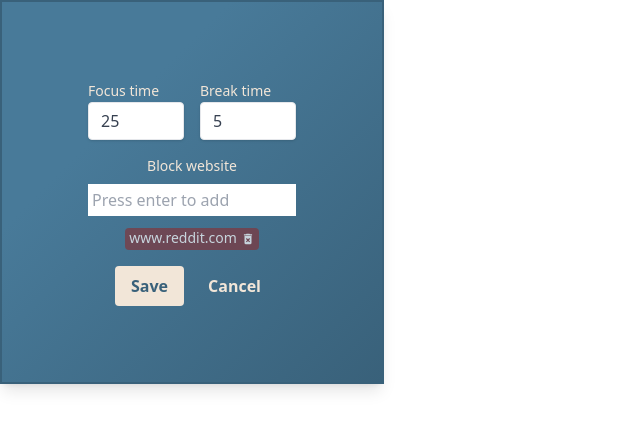
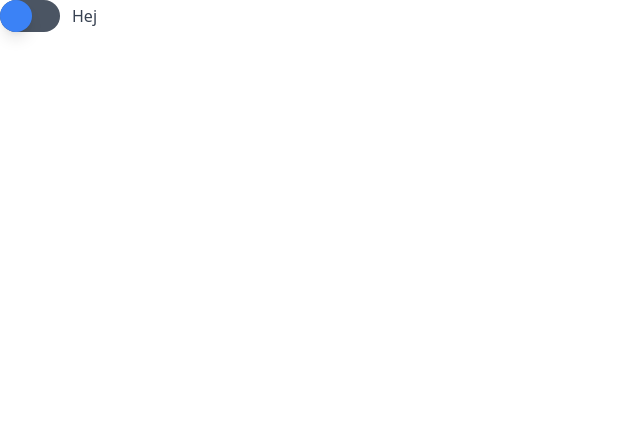
Before and after one commit to Pat-Riz/pomodoroBlocker, a React (Vite) app: page / in a window 1280 px wide. Both pictures are taken after a click on the button 351 px from the left and 33 px from the top of the page. Shown: the top 430 px of the page, without its empty margins (0-640 px from the left). Built offline with nearby package versions, Linux system fonts and the light colour scheme.

Commit message:
Start of refactoring Settings UI.

```diff
--- a/src/App.tsx
+++ b/src/App.tsx
@@ -130,6 +130,7 @@ function App() {
           breakTime={breakTime}
           saveChanges={saveChanges}
           blockedSites={blockedSites}
+          isFocusTime={isFocusTime}
         />
       ) : (
         <Timer
--- a/src/components/Container.tsx
+++ b/src/components/Container.tsx
@@ -12,7 +12,7 @@ const Container = ({ children, isFocusTime = true }: Props) => {
   const borderColor = isFocusTime ? "border-focus-dark" : "border-break-dark";
   return (
     <div
-      className={`w-96 h-96 max-w-md p-24 flex flex-col items-center justify-center text-primary relative shadow-lg ${bgColor}
+      className={`w-96 h-96 text-primary overflow-auto relative shadow-lg ${bgColor}
       border-2 ${borderColor}`}
     >
       {children}
--- a/src/components/Label.tsx
+++ b/src/components/Label.tsx
@@ -6,7 +6,7 @@ interface Props extends LabelHTMLAttributes<HTMLLabelElement> {
 
 const Label = ({ label, ...rest }: Props) => {
   return (
-    <label className='text-primary text-sm  mb-2' {...rest}>
+    <label className='text-primary text-sm  mb-1' {...rest}>
       {label}
     </label>
   );
--- a/src/components/NumberInput.tsx
+++ b/src/components/NumberInput.tsx
@@ -11,7 +11,7 @@ interface Props {
 
 const NumberInput = ({ value, error, name, label, handleChange }: Props) => {
   return (
-    <div className='w-full max-w-xs mx-auto'>
+    <div className='w-full max-w-xs mx-auto flex flex-col'>
       <Label htmlFor={name} label={label} />
       <input
         className='shadow appearance-none border rounded w-24 py-2 px-3 text-gray-700 leading-tight focus:outline-none focus:shadow-outline'
--- a/src/components/Settings.tsx
+++ b/src/components/Settings.tsx
@@ -4,11 +4,13 @@ import Label from "./Label";
 import NumberInput from "./NumberInput";
 import ErrorText from "./ErrorText";
 import Container from "./Container";
+import Toggle from "./Toggle";
 interface Props {
   toggleSettings(event: React.MouseEvent<HTMLButtonElement>): void;
   focusTime: number;
   breakTime: number;
   blockedSites: string[];
+  isFocusTime: boolean;
   saveChanges(
     focusTime: number,
     breakTime: number,
@@ -40,6 +42,7 @@ const Settings = ({
   focusTime,
   breakTime,
   blockedSites,
+  isFocusTime,
   saveChanges,
 }: Props) => {
   const [focusTimeState, setFocusTimeState] = useState(focusTime);
@@ -113,7 +116,18 @@ const Settings = ({
   };
 
   return (
-    <Container>
+    <Toggle
+      label={"Hej"}
+      defaultChecked={false}
+      onChange={function (isChecked: boolean): void {
+        throw new Error("Function not implemented.");
+      }}
+    />
+  );
+
+  return (
+    <Container isFocusTime={isFocusTime}>
+      <div className='m-4 h-full flex flex-col items-start '>
         <div className='flex gap-4 mb-4'>
           <NumberInput
             value={focusTimeState}
@@ -146,7 +160,7 @@ const Settings = ({
           handleTagDelete={handleTagDelete}
         />
         {/* </div> */}
-      <div className='flex gap-4 mt-2'>
+        <div className='self-center justify-end flex gap-4 mt-2'>
           <button
             className='bg-primary hover:bg-primary-dark text-focus-dark font-bold py-2 px-4 rounded'
             onClick={() => validateAndSave()}
@@ -160,6 +174,7 @@ const Settings = ({
             Cancel
           </button>
         </div>
+      </div>
     </Container>
   );
 };
--- a/src/components/Timer.tsx
+++ b/src/components/Timer.tsx
@@ -25,6 +25,7 @@ const Timer = ({
   return (
     <>
       <Container isFocusTime={isFocusTime}>
+        <div className='h-full flex flex-col items-center justify-center'>
           <div
             className={`text-primary ${
               isFocusTime ? "bg-focus" : "bg-break"
@@ -54,6 +55,7 @@ const Timer = ({
               </button>
             </div>
           </div>
+        </div>
       </Container>
     </>
   );
--- /dev/null
+++ b/src/components/Toggle.tsx
@@ -0,0 +1,46 @@
+import React, { useState } from "react";
+
+interface ToggleProps {
+  label: string;
+  defaultChecked: boolean;
+  onChange: (isChecked: boolean) => void;
+}
+
+const Toggle = ({ label, defaultChecked, onChange }: ToggleProps) => {
+  const [isChecked, setIsChecked] = useState<boolean>(defaultChecked);
+
+  const toggle = () => {
+    const newValue = !isChecked;
+    setIsChecked(newValue);
+    onChange(newValue);
+  };
+
+  return (
+    <div className='flex items-center'>
+      <label htmlFor='toggle' className='flex items-center cursor-pointer'>
+        <div className='relative'>
+          <input
+            id='toggle'
+            type='checkbox'
+            className='sr-only'
+            checked={isChecked}
+            onChange={toggle}
+          />
+          <div
+            className={`block ${
+              isChecked ? "bg-blue-300" : "bg-gray-600"
+            }  w-[60px] h-8 rounded-full`}
+          ></div>
+          <div
+            className={`${
+              isChecked ? "translate-x-8" : "translate-x-0"
+            } absolute left-0 top-0 bg-blue-500 h-8 w-8 rounded-full shadow-lg transition-all duration-300`}
+          ></div>
+        </div>
+        <div className='ml-3 text-gray-700 font-medium'>{label}</div>
+      </label>
+    </div>
+  );
+};
+
+export default Toggle;
```
Lines whose indentation alone changed are shown as unchanged.
